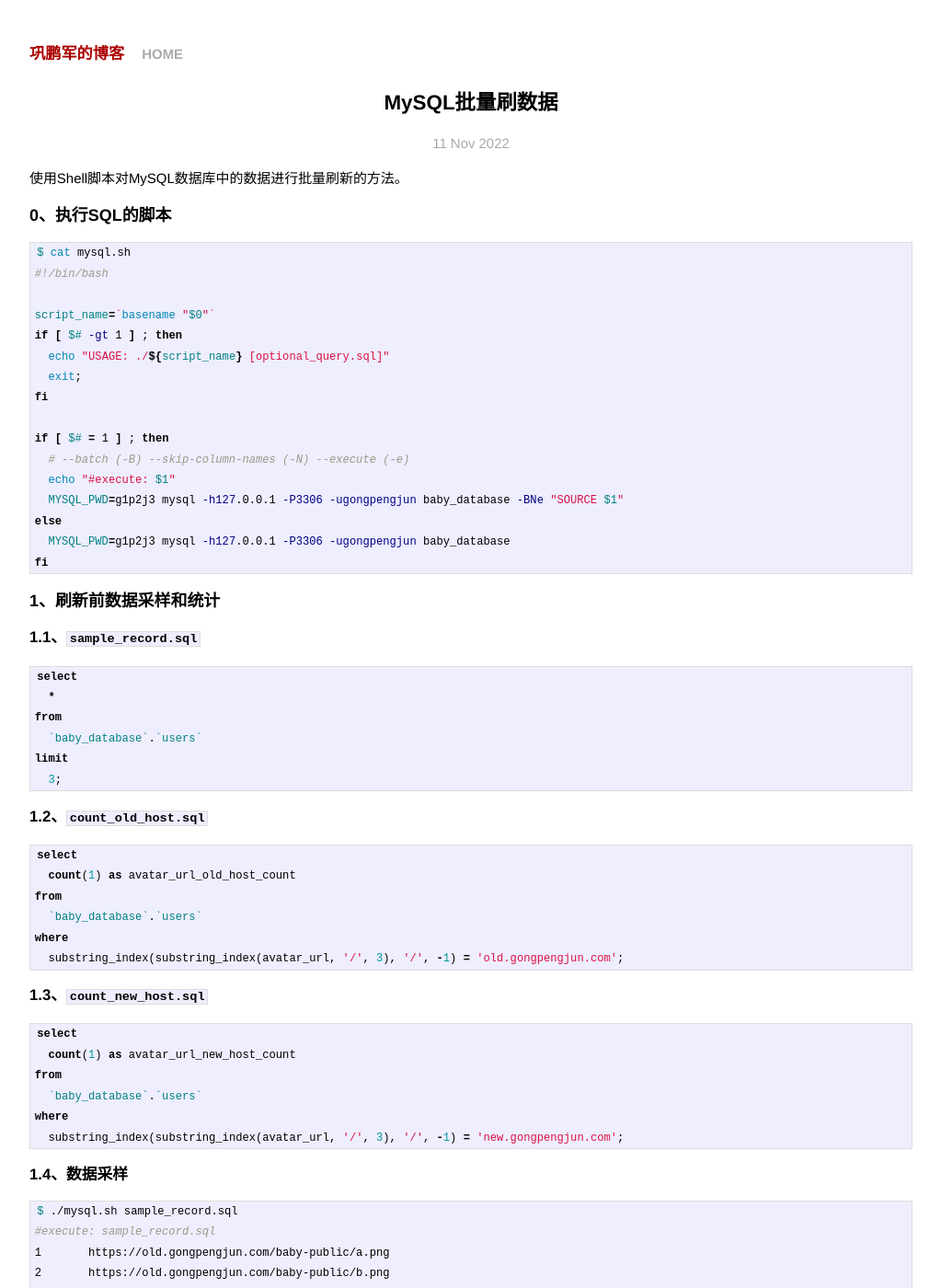
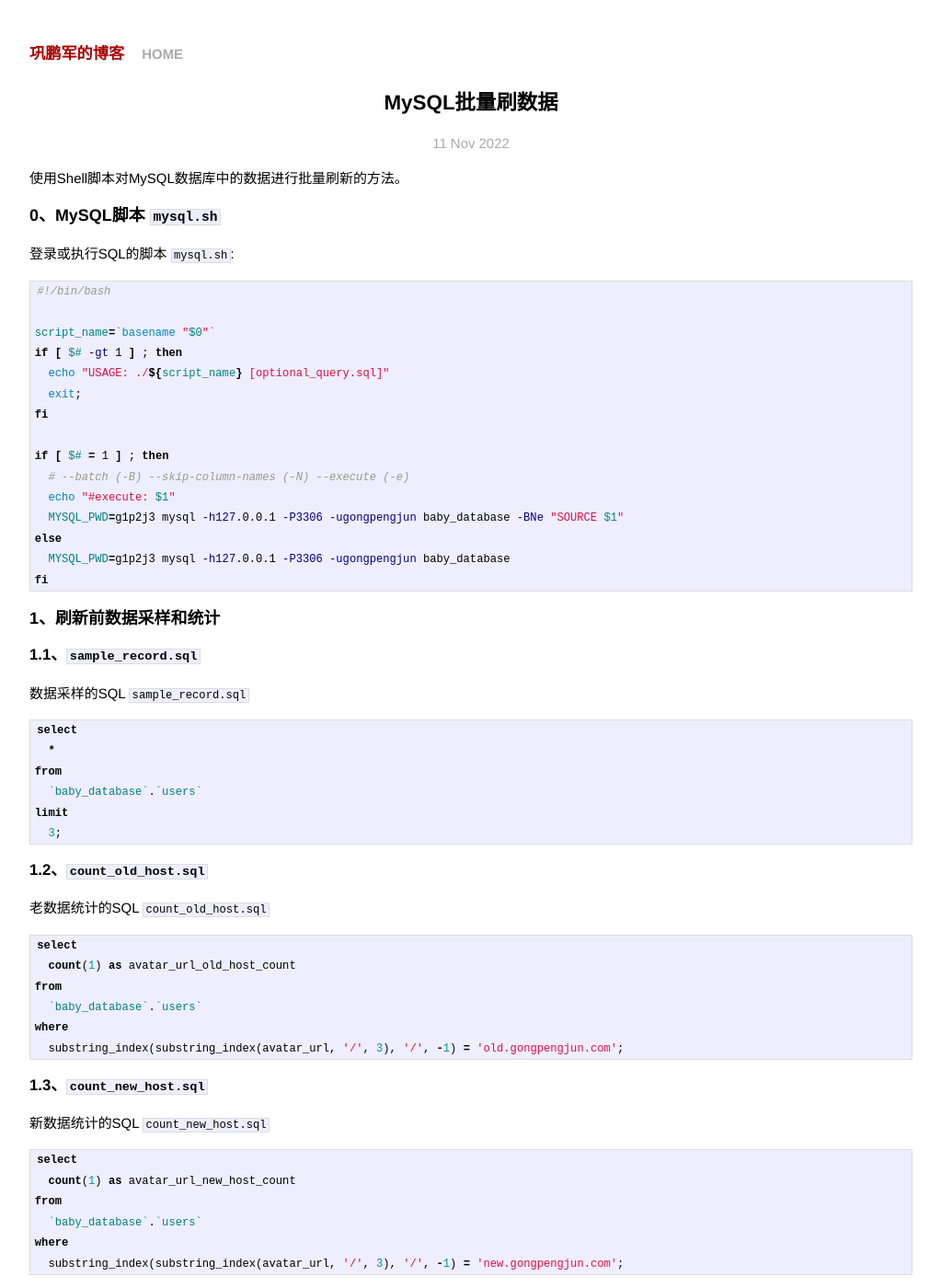
Before and after one commit to gongpengjun/gongpengjun.github.io, a Jekyll site: the page built from _posts/2022-11-11-mysql-batch-update-data.md, in a window 1280 px wide and 1400 px high. Shown: the whole window at 92% size, without its empty margins (128-1151 px from the left). Built offline with Jekyll 4.4.1, drawn with Linux system fonts in a browser that asks for light colours; some of the changed text lies outside the part shown.

Commit message:
优化代码和缩进

````diff
--- a/_posts/2022-11-11-mysql-batch-update-data.md
+++ b/_posts/2022-11-11-mysql-batch-update-data.md
@@ -7,10 +7,11 @@ categories: MySQL
 
 使用Shell脚本对MySQL数据库中的数据进行批量刷新的方法。
 
-### 0、执行SQL的脚本
+### 0、MySQL脚本 `mysql.sh`
+
+登录或执行SQL的脚本 `mysql.sh`:
 
 ```shell
-$ cat mysql.sh
 #!/bin/bash
 
 script_name=`basename "$0"`
@@ -32,6 +33,8 @@ fi
 
 #### 1.1、`sample_record.sql`
 
+数据采样的SQL `sample_record.sql`
+
 ```sql
 select
   *
@@ -43,6 +46,8 @@ limit
 
 #### 1.2、`count_old_host.sql`
 
+老数据统计的SQL `count_old_host.sql`
+
 ```sql
 select
   count(1) as avatar_url_old_host_count
@@ -53,6 +58,8 @@ where
 ```
 
 #### 1.3、`count_new_host.sql`
+
+新数据统计的SQL `count_new_host.sql`
 
 ```sql
 select
@@ -88,7 +95,7 @@ $ ./mysql.sh count_new_host.sql
 
 #### 2.1、生成刷数据SQL
 
-`generate_old_to_new_update_sql.sql`:
+生成刷数据SQL的SQL `generate_old_to_new_update_sql.sql`:
 
 ```sql
 select
@@ -113,7 +120,7 @@ $ ./mysql.sh generate_old_to_new_update_sql.sql > avatar_url_host_old_to_new_upd
 
 #### 2.2、执行刷数据SQL
 
-`avatar_url_host_old_to_new_update.sql`:
+生成的刷数据的SQL `avatar_url_host_old_to_new_update.sql`:
 
 ```sql
 UPDATE `baby_database`.`users` SET `avatar_url` = REPLACE(`avatar_url`, "old.gongpengjun.com", "new.gongpengjun.com") WHERE `id` = 1;
````
